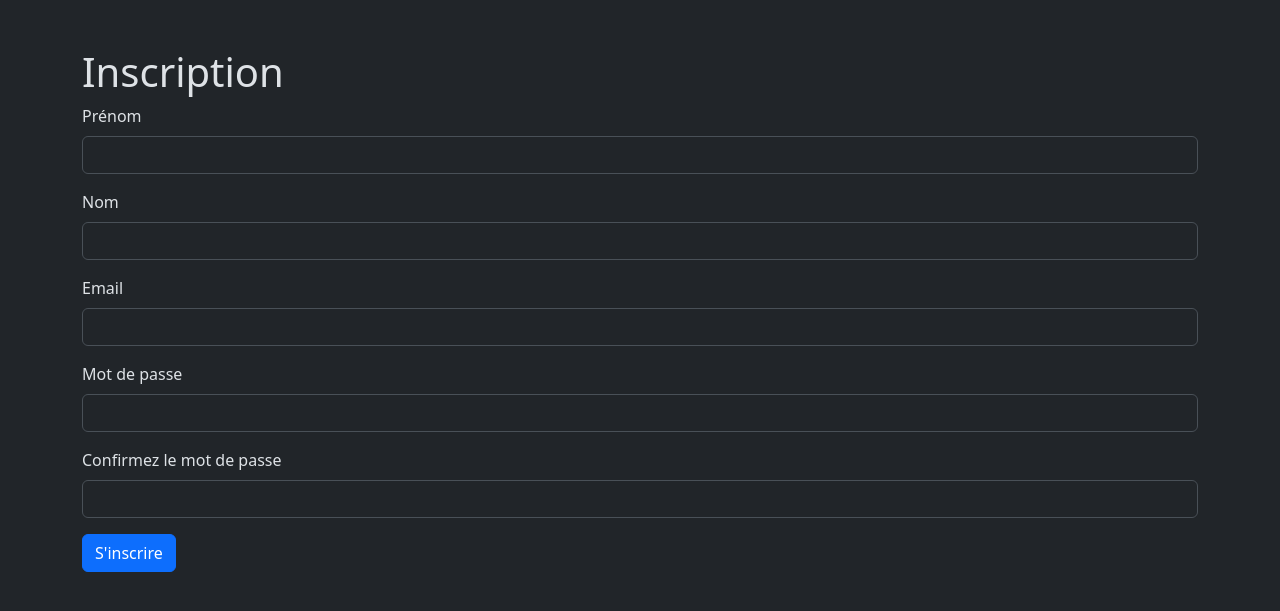
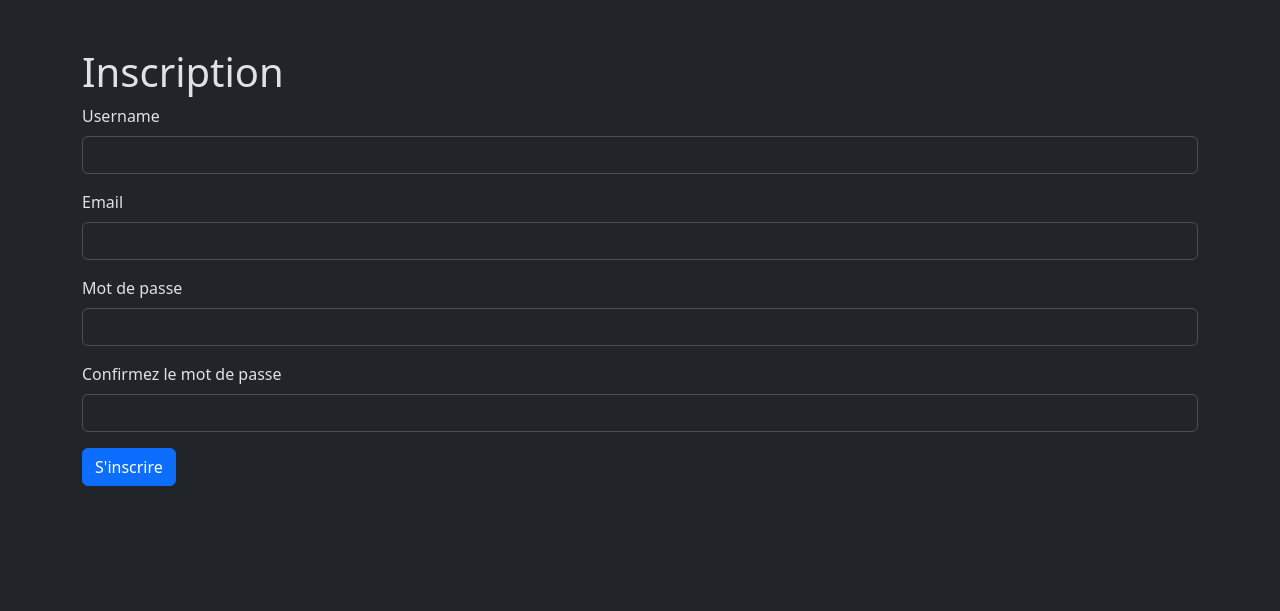
Before and after one commit to mathysj45/Projet_tricount, a PHP site: page /index.php?route=register in a window 1280 px wide. Shown: the part 56-667 px from the top of the page. Run offline with PHP 8.4, Linux system fonts and the light colour scheme.

Commit message:
changement base template

```diff
--- a/templates/auth/register.html.twig
+++ b/templates/auth/register.html.twig
@@ -18,12 +18,8 @@
         {% endif %}
         <form method="post" action="index.php?route=register">
             <fieldset class="mb-3">
-                <label for="firstName" class="form-label">Prénom</label>
+                <label for="username" class="form-label">Username</label>
                 <input type="text" name="firstName" id="firstName" class="form-control">
-            </fieldset>
-            <fieldset class="mb-3">
-                <label for="lastName" class="form-label">Nom</label>
-                <input type="text" name="lastName" id="lastName" class="form-control">
             </fieldset>
             <fieldset class="mb-3">
                 <label for="email" class="form-label">Email</label>
```
